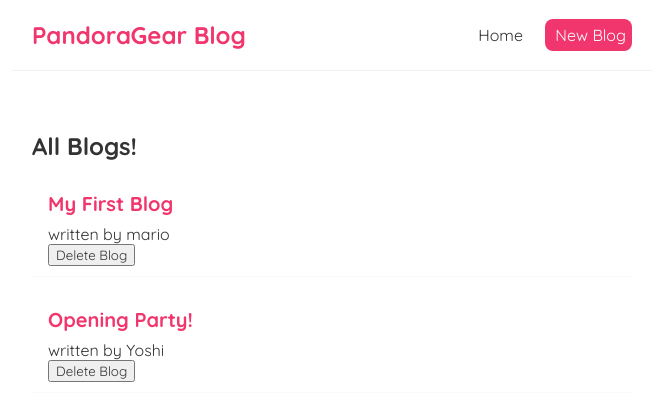
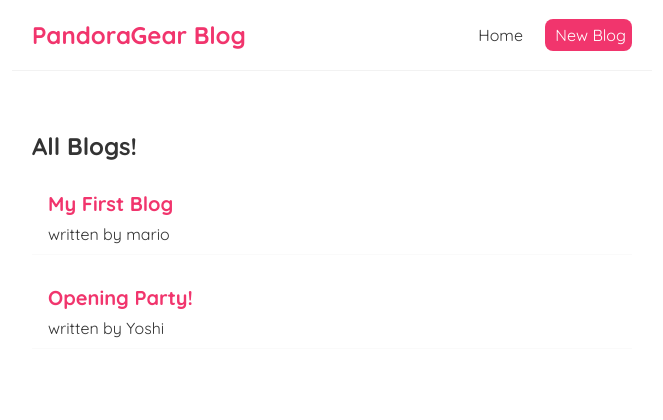
Before and after one commit to andydangit/Ninja-Modern-React, a React (Create React App) app: page / in a window 1280 px wide. Shown: the top 420 px of the page, without its empty margins (308-971 px from the left). Built offline with nearby package versions, Linux system fonts and the light colour scheme; data requests are answered from the project's data file.

Commit message:
remove delete button / code to it

```diff
--- a/src/Component/BlogList.js
+++ b/src/Component/BlogList.js
@@ -1,6 +1,6 @@
 import React from "react";
 
-const BlogList = ({blogs, title, handleDelete}) => {
+const BlogList = ({blogs, title }) => {
     // This will work as  Props
     // const blogs = props.blogs;
     // const title = props.title;
@@ -13,7 +13,6 @@
         <div className="blog-preview" key={blog.id}>
           <h2> {blog.title} </h2>
           <p> written by {blog.author} </p>
-            <button onClick={() => handleDelete(blog.id)} > Delete Blog  </button>
 
         </div>
       ))}
--- a/src/Component/pages/Home.js
+++ b/src/Component/pages/Home.js
@@ -6,11 +6,6 @@
 
 const [blogs, setBlogs] = useState(null);
 
-
-const handleDelete = (id) => {
-    const newBlogs = blogs.filter(blog => blog.id !== id);
-    setBlogs(newBlogs);
-}
 
 
 useEffect(() => {
@@ -25,7 +20,7 @@
 
     return (
         <div className="home">
-            {blogs && <BlogList blogs={blogs} title="All Blogs!" handleDelete = {handleDelete}  /> }
+            {blogs && <BlogList blogs={blogs} title="All Blogs!"  /> }
         </div>
     );
 }
```
